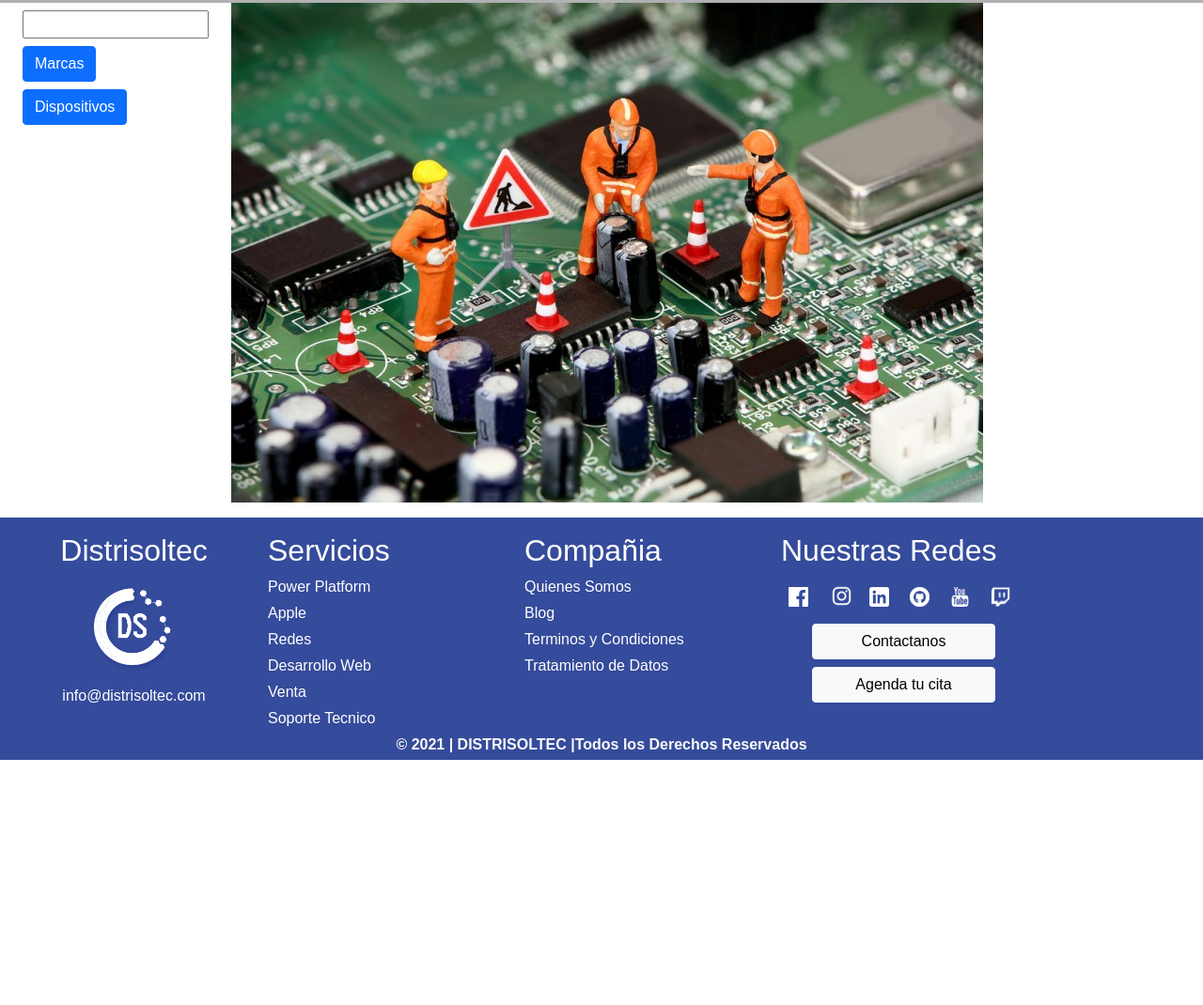
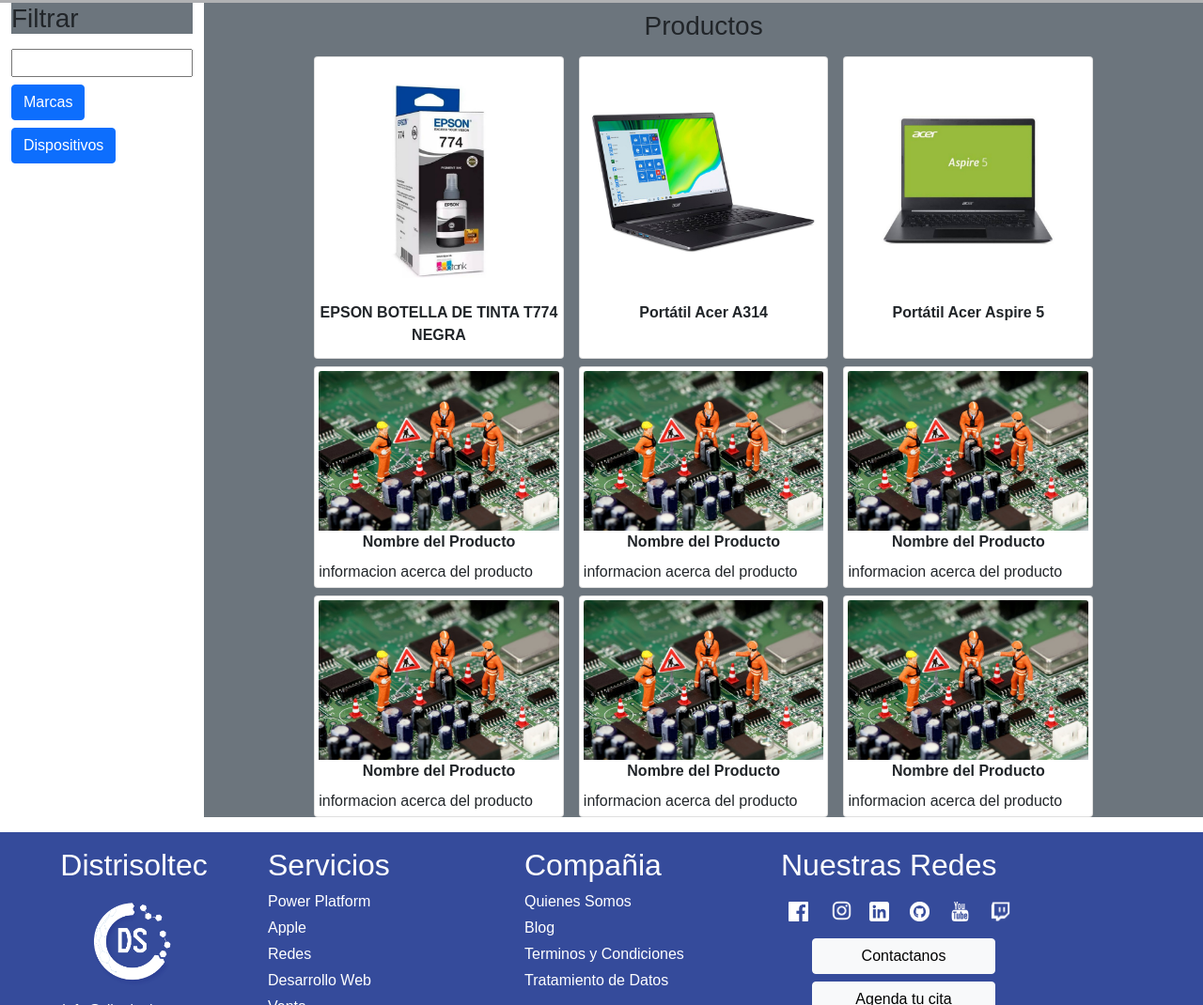
Before and after one commit to carloscballos/Distrisoltec, a plain HTML site: page venta.html in a window 1280 px wide. Shown: the part 582-1652 px from the top of the page at 94% size. Before the commit the page ends 1391 px from the top, so only its background shows below. Drawn offline with Linux system fonts and the light colour scheme.

Commit message:
Avance diseño tienda

```diff
--- a/css/index.css
+++ b/css/index.css
@@ -25,9 +25,3 @@
 .rieles{
     background-color: rgb(233, 233, 233);;
 }
-.barraLateral{
-    width: 18%;
-}
-.vitrina{
-    width: 82%;
-}
--- a/venta.html
+++ b/venta.html
@@ -94,8 +94,9 @@
         </div>
     </section>
     <section>
-        <div class="container-fluid row">
-            <div class="barraLateral">
+        <div class="row justify-content-center bg-secondary">
+            <div class="bg-white col-12 col-md-3 col-lg-2 ">
+                <h3 class="bg-secondary" >Filtrar </h3>
                 <input class="w-100 mt-2" type="search" name="buscador">
                 <ul class="list-unstyled mt-2" id="barraLateral">
                     <li>
@@ -135,8 +136,90 @@
                     </li>
                 </ul>
             </div>
-            <div class="vitrina">
-                <img class="img-fluid" src="Imagenes/mantenimiento.jpg" alt="">
+            <div class="row row-cols-3 vitrina mt-2 justify-content-center col-12 col-md-9 col-lg-10 ">
+                <h3 class="w-100 text-center" >Productos</h3>
+                <div class="card p-1 mt-2 col-12 col-md-4 col-lg-3 mx-0 mx-lg-2">
+                    <img class="card-img-top img-fluid" src="Imagenes/Fotos Tienda Online Distrsoltec/EPSON-BOTELLA-DE-TINTA-T774-NEGRA.png" alt="">
+                    <p class="card-title text-center">
+                        <b>EPSON BOTELLA DE TINTA T774 NEGRA</b>
+                    </p>
+                    <p class="card-text">
+
+                    </p>
+                </div>
+                <div class="card p-1 mt-2 col-12 col-md-4 col-lg-3 mx-2 mx-2">
+                    <img class="card-img-top img-fluid" src="Imagenes/Fotos Tienda Online Distrsoltec/NX.HVVAL.00E.jpg" alt="">
+                    <p class="card-title text-center">
+                        <b>Portátil Acer A314</b>
+                    </p>
+                    <p class="card-text">
+
+                    </p>
+                </div>
+                <div class="card p-1 mt-2 col-12 col-md-4 col-lg-3 mx-2 mx-2">
+                    <img class="card-img-top img-fluid" src="Imagenes/Fotos Tienda Online Distrsoltec/Portatil-Acer-Aspire-5.png" alt="">
+                    <p class="card-title text-center">
+                        <b>Portátil Acer Aspire 5</b>
+                    </p>
+                    <p class="card-text">
+
+                    </p>
+                </div>
+                <div class="card p-1 mt-2 col-12 col-md-4 col-lg-3 mx-2 mx-2">
+                    <img class="card-img-top img-fluid" src="Imagenes/mantenimiento.jpg" alt="">
+                    <p class="card-title text-center">
+                        <b>Nombre del Producto</b>
+                    </p>
+                    <p class="card-text">
+                        informacion acerca del producto
+                    </p>
+                </div>
+                <div class="card p-1 mt-2 col-12 col-md-4 col-lg-3 mx-2 mx-2">
+                    <img class="card-img-top img-fluid" src="Imagenes/mantenimiento.jpg" alt="">
+                    <p class="card-title text-center">
+                        <b>Nombre del Producto</b>
+                    </p>
+                    <p class="card-text">
+                        informacion acerca del producto
+                    </p>
+                </div>
+                <div class="card p-1 mt-2 col-12 col-md-4 col-lg-3 mx-2 mx-2">
+                    <img class="card-img-top img-fluid" src="Imagenes/mantenimiento.jpg" alt="">
+                    <p class="card-title text-center">
+                        <b>Nombre del Producto</b>
+                    </p>
+                    <p class="card-text">
+                        informacion acerca del producto
+                    </p>
+                </div>
+                <div class="card p-1 mt-2 col-12 col-md-4 col-lg-3 mx-2 mx-2">
+                    <img class="card-img-top img-fluid" src="Imagenes/mantenimiento.jpg" alt="">
+                    <p class="card-title text-center">
+                        <b>Nombre del Producto</b>
+                    </p>
+                    <p class="card-text">
+                        informacion acerca del producto
+                    </p>
+                </div>
+                <div class="card p-1 mt-2 col-12 col-md-4 col-lg-3 mx-2">
+                    <img class="card-img-top img-fluid" src="Imagenes/mantenimiento.jpg" alt="">
+                    <p class="card-title text-center">
+                        <b>Nombre del Producto</b>
+                    </p>
+                    <p class="card-text">
+                        informacion acerca del producto
+                    </p>
+                </div>
+                <div class="card p-1 mt-2 col-12 col-md-4 col-lg-3 mx-2 mx-2">
+                    <img class="card-img-top img-fluid" src="Imagenes/mantenimiento.jpg" alt="">
+                    <p class="card-title text-center">
+                        <b>Nombre del Producto</b>
+                    </p>
+                    <p class="card-text">
+                        informacion acerca del producto
+                    </p>
+                </div>
+
             </div>
         </div>
     </section>
```
Also changed, not shown: Productos.json (added, +58 -0 lines), index.html (+1 -1 lines), Imagenes/Fotos Tienda Online Distrsoltec/EPSON-BOTELLA-DE-TINTA-T774-NEGRA.png (added), Imagenes/Fotos Tienda Online Distrsoltec/NX.HVVAL.00E.jpg (added), Imagenes/Fotos Tienda Online Distrsoltec/Portatil-Acer-Aspire-5.png (added).
